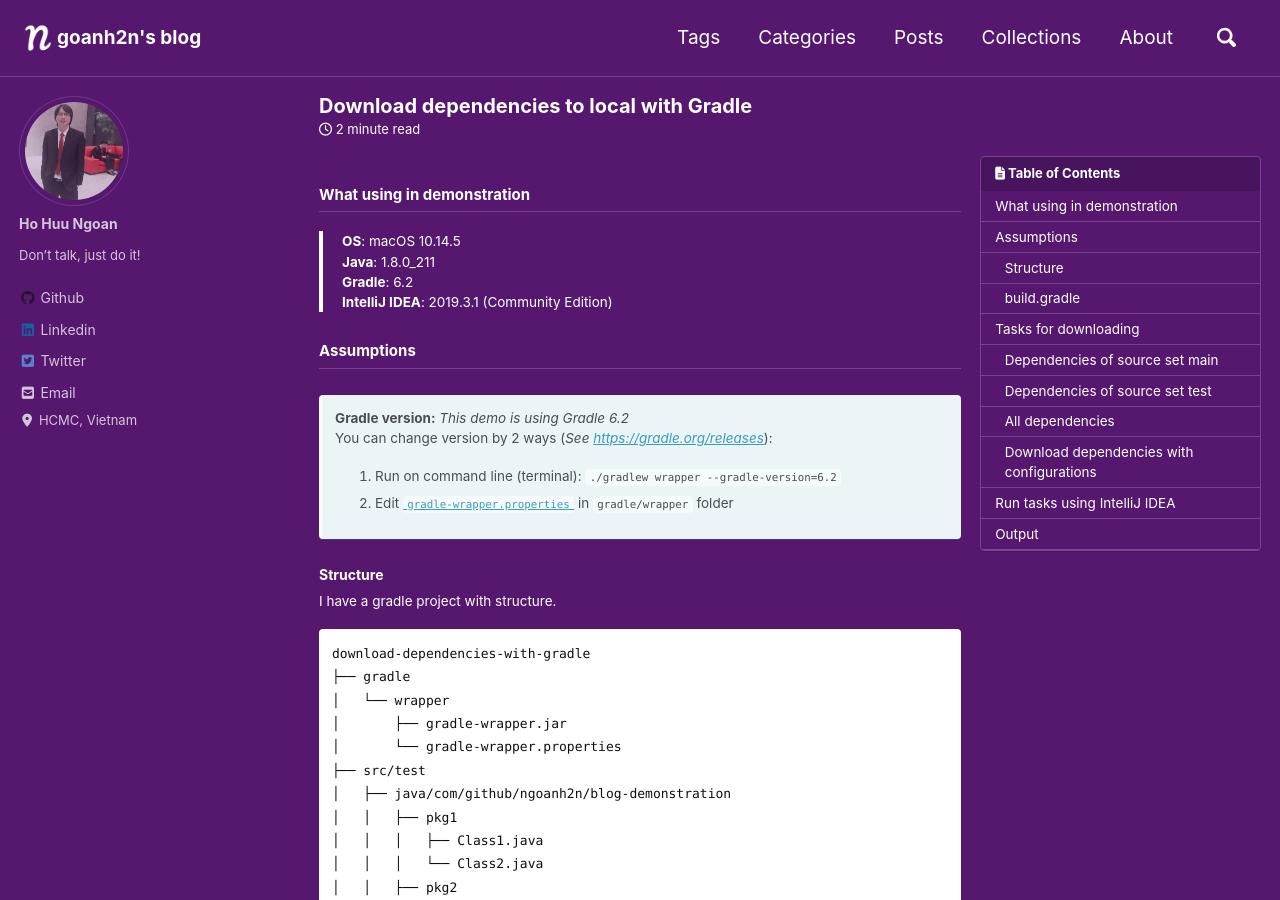
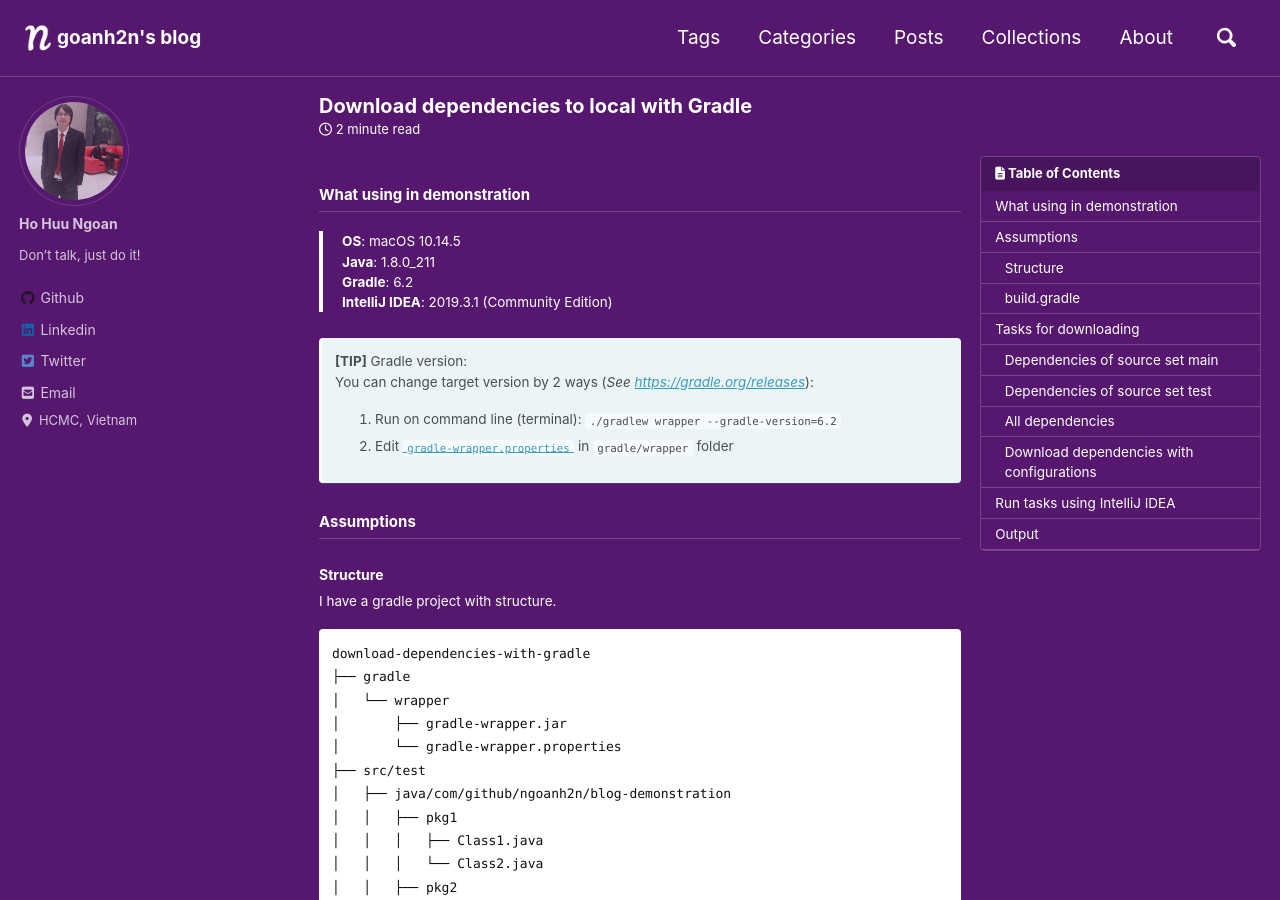
Before and after one commit to ngoanh2n/blog, a Jekyll site: the page built from _posts/2020-02-18-download-dependencies-to-local-with-gradle.md, in a window 1280 px wide and 900 px high. Built offline with Jekyll 4.4.1, drawn with Linux system fonts in a browser that asks for light colours; cached includes are drawn as plain includes; nearby versions of some CDN libraries; comment, search, counter and statistics services are not loaded; a style sheet for code colours, icons or effects is not loaded.

Commit message:
[POST] Update TIP for Gradle version

````diff
--- a/_posts/2020-02-18-download-dependencies-to-local-with-gradle.md
+++ b/_posts/2020-02-18-download-dependencies-to-local-with-gradle.md
@@ -19,14 +19,13 @@
 > **Gradle**: 6.2<br/>
 > **IntelliJ IDEA**: 2019.3.1 (Community Edition)<br/>
 
-## Assumptions
-> **Gradle version:**
-> *This demo is using Gradle 6.2*<br/>
-> You can change version by 2 ways (*See [https://gradle.org/releases](https://gradle.org/releases)*):<br/>
+> **[TIP]** Gradle version:<br/>
+> You can change target version by 2 ways (*See [https://gradle.org/releases](https://gradle.org/releases)*):<br/>
 > 1. Run on command line (terminal): `./gradlew wrapper --gradle-version=6.2`<br/>
 > 2. Edit [`gradle-wrapper.properties`](https://github.com/ngoanh2n/blog-demonstrations/blob/master/download-dependencies-with-gradle/gradle/wrapper/gradle-wrapper.properties) in `gradle/wrapper` folder<br/>
 {: .notice--info}
 
+## Assumptions
 ### Structure
 I have a gradle project with structure.
 ```
````
